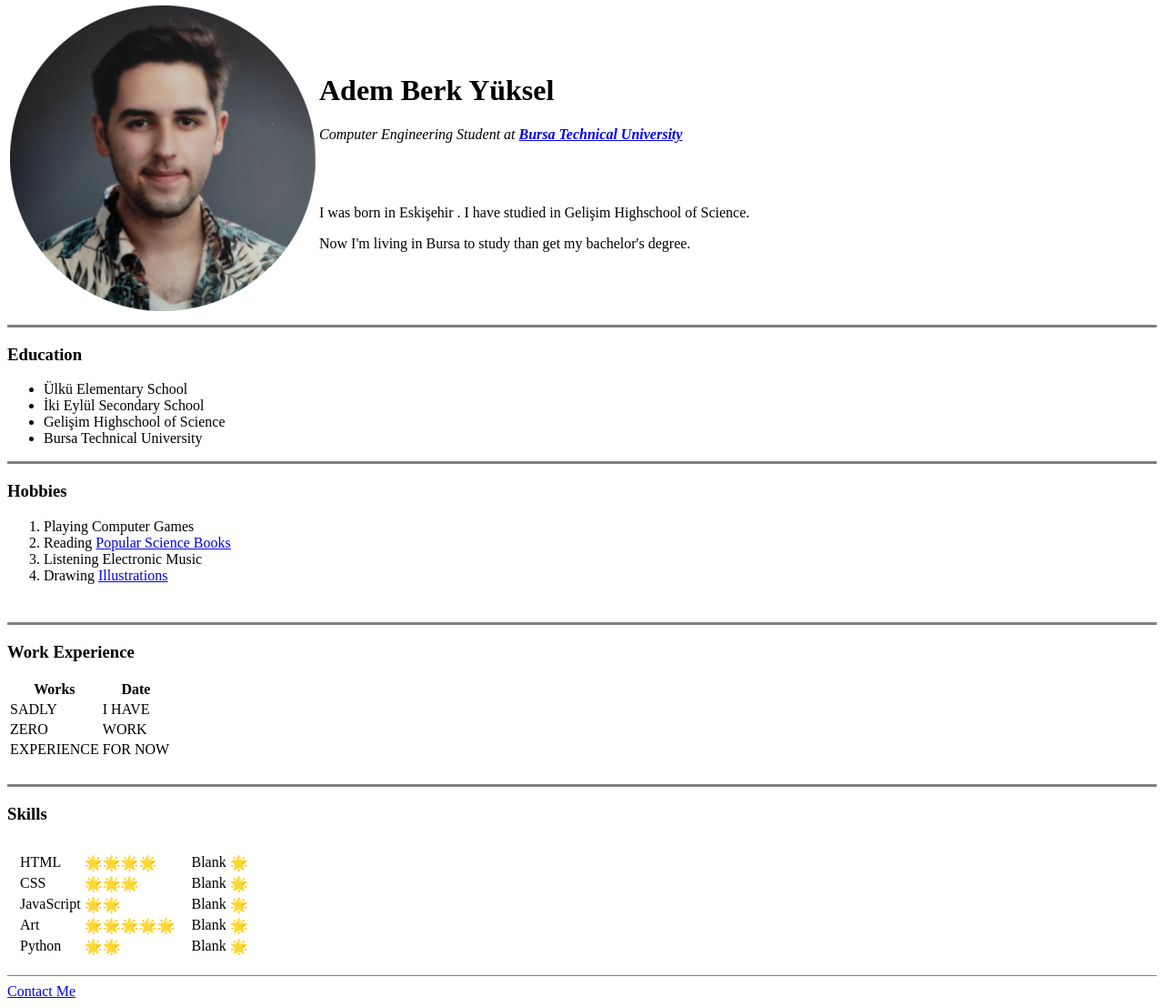
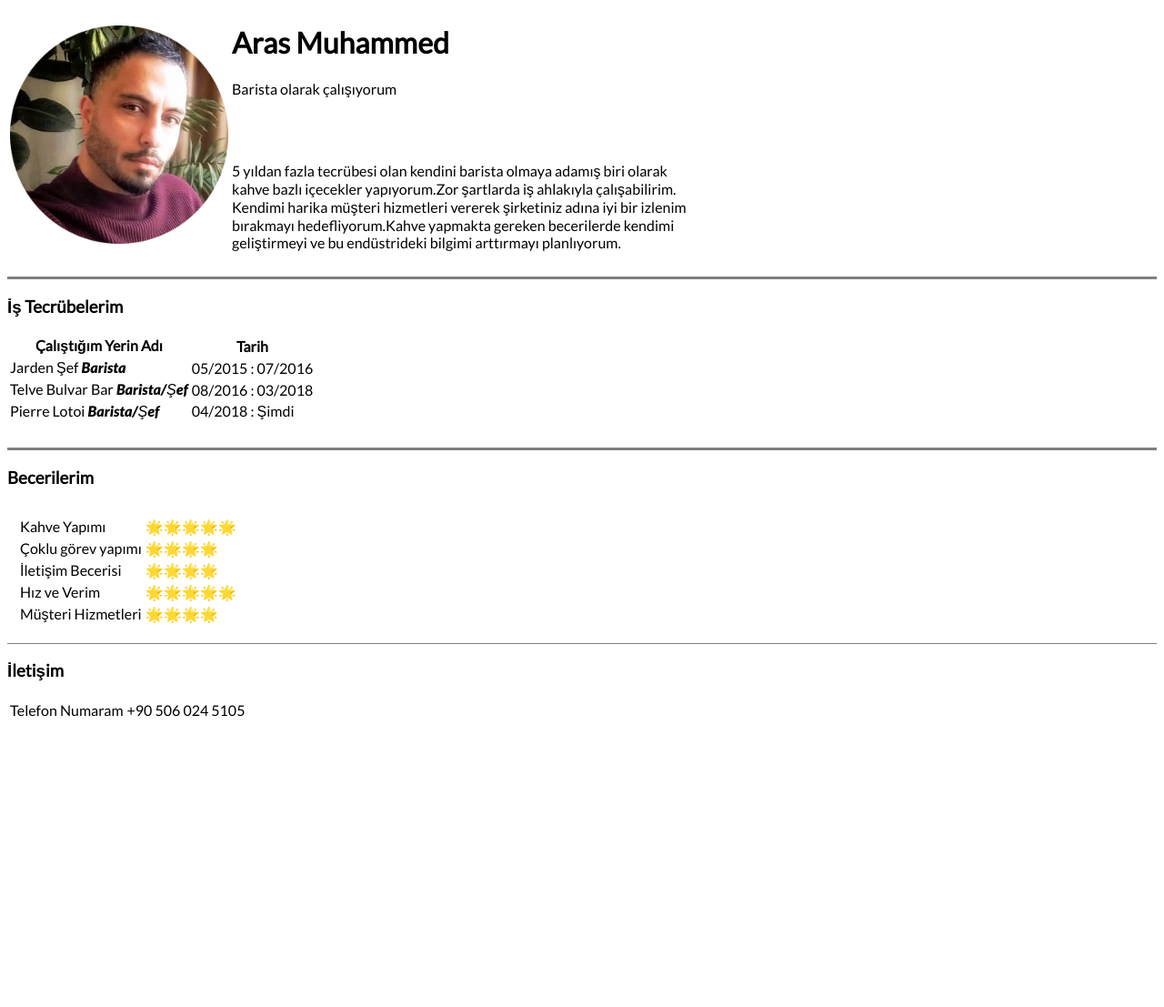
Before and after one commit to Codesque/My-First-CV, a plain HTML site: page index.html in a window 1280 px wide. Shown: the part 5-1112 px from the top of the page at 91% size. After the commit the page ends 806 px from the top, so only its background shows below. Drawn offline with Linux system fonts and the light colour scheme.

Commit message:
Add files via upload

```diff
--- /dev/null
+++ b/css.css
@@ -0,0 +1,11 @@
+body{
+  font-family: 'Lato', sans-serif;
+}
+
+.ozet{
+  width: 50%;
+}
+.aras{
+  height: 40%;
+  width: 15rem;
+}
--- a/index.html
+++ b/index.html
@@ -4,7 +4,12 @@
 
 <head>
   <meta charset="utf-8">
-  <title>Berg's Personal Website</title>
+  <link rel="preconnect" href="https://fonts.googleapis.com">
+  <link rel="preconnect" href="https://fonts.gstatic.com" crossorigin>
+  <link href="https://fonts.googleapis.com/css2?family=Lato:ital,wght@0,400;1,900&display=swap" rel="stylesheet">
+
+<link rel="stylesheet" href="css.css">
+  <title>Aras CV</title>
 </head>
 
 <body>
@@ -12,94 +17,75 @@
   <table>
     <tbody>
       <tr>
-        <td><img src="images/cphoto.png" alt="wow"></td>
+        <td><img src="images/Arashphoto.png" alt="wow" class="aras"></td>
         <td>
-          <h1> Adem Berk Yüksel </h1>
-          <p><em>Computer Engineering Student at <strong><a href="https://btu.edu.tr/">Bursa Technical University</a></strong></em></p>
+          <h1> Aras Muhammed </h1>
+          <p>Barista olarak çalışıyorum</p>
           <br>
           <br>
-          <p>I was born in Eskişehir . I have studied in Gelişim Highschool of Science. </p>
-          <p>Now I'm living in Bursa to study than get my bachelor's degree.</p>
+          <p class="ozet">5 yıldan fazla tecrübesi olan kendini barista olmaya adamış biri olarak kahve bazlı içecekler yapıyorum.Zor şartlarda iş ahlakıyla çalışabilirim. Kendimi harika müşteri hizmetleri vererek şirketiniz adına iyi bir izlenim bırakmayı hedefliyorum.Kahve yapmakta gereken becerilerde kendimi geliştirmeyi ve bu endüstrideki bilgimi arttırmayı planlıyorum.
+
+ </p>
+
         </td>
       </tr>
     </tbody>
   </table>
 
 
-
-
-
-
-
   <hr size="3" noshade>
-  <h3><strong>Education</strong></h3>
-  <ul>
-    <li>Ülkü Elementary School</li>
-    <li>İki Eylül Secondary School</li>
-    <li>Gelişim Highschool of Science</li>
-    <li>Bursa Technical University</li>
-  </ul>
-  <hr size="3" noshade>
-  <h3><strong>Hobbies</strong></h3>
-  <ol>
-    <li value="1">Playing Computer Games</li>
-    <li>Reading   <a href="images/mybooks.jpg"> Popular Science Books</a> </li>
-    <li>Listening Electronic Music </li>
-    <li>Drawing <a href="https://www.instagram.com/s/aGlnaGxpZ2h0OjE3ODc0MjQyMjI0MjAwNzYw?story_media_id=1743834598449386435_6784859350&utm_medium=share_sheet">Illustrations</a>  </li>
-  </ol>
-  <br>
-  <hr size="3" noshade>
-  <h3>Work Experience</h3>
+  <h3>İş Tecrübelerim</h3>
   <table>
     <thead>
-      <th>Works</th>
-      <th>Date</th>
+      <th>Çalıştığım Yerin Adı</th>
+      <th>Tarih</th>
     </thead>
 
 
     <tbody>
       <tr>
-        <td>SADLY</td>
-        <td>I HAVE</td>
+        <td>Jarden Şef <em>Barista</em> </td>
+        <td>05/2015 : 07/2016</td>
       </tr>
       <tr>
-        <td>ZERO</td>
-        <td>WORK</td>
+        <td>Telve Bulvar Bar  <em>Barista/Şef</em> </td>
+        <td>08/2016 : 03/2018</td>
       </tr>
       <tr>
-        <td>EXPERIENCE</td>
-        <td>FOR NOW</td>
+        <td>Pierre Lotoi <em>Barista/Şef</em> </td>
+        <td>04/2018  : Şimdi </td>
       </tr>
+
     </tbody>
   </table>
   <br>
   <hr size="3" noshade>
 
-  <h3>Skills</h3>
+  <h3>Becerilerim</h3>
   <table cellspacing="10">
     <tr>
       <td>
         <table>
           <tbody>
             <tr>
-              <td>HTML</td>
+              <td>Kahve Yapımı</td>
+              <td>🌟🌟🌟🌟🌟</td>
+            </tr>
+            <tr>
+              <td>Çoklu görev yapımı</td>
               <td>🌟🌟🌟🌟</td>
             </tr>
             <tr>
-              <td>CSS</td>
-              <td>🌟🌟🌟</td>
+              <td>İletişim Becerisi</td>
+              <td>🌟🌟🌟🌟</td>
             </tr>
             <tr>
-              <td>JavaScript</td>
-              <td>🌟🌟</td>
-            </tr>
-            <tr>
-              <td>Art</td>
+              <td>Hız ve Verim</td>
               <td>🌟🌟🌟🌟🌟</td>
             </tr>
             <tr>
-              <td>Python</td>
-              <td>🌟🌟</td>
+              <td>Müşteri Hizmetleri</td>
+              <td>🌟🌟🌟🌟</td>
             </tr>
 
 
@@ -110,29 +96,7 @@
 
         </table>
       </td>
-      <td>
-        <table>
-          <tbody>
-            <tr>
-              <td>Blank</td>
-              <td>🌟</td>
-            </tr>
-            <tr>
-              <td>Blank</td>
-              <td>🌟</td>
-            </tr>
-            <tr>
-              <td>Blank</td>
-              <td>🌟</td>
-            </tr>
-            <tr>
-              <td>Blank</td>
-              <td>🌟</td>
-            </tr>
-            <tr>
-              <td>Blank</td>
-              <td>🌟</td>
-            </tr>
+
 
 
           </tbody>
@@ -147,7 +111,13 @@
   </table>
 
   <hr size="1" noshade>
-  <a href="contact.html">Contact Me</a>
+<h3>İletişim</h1>
+<table>
+  <tr>
+    <td>Telefon Numaram</td>
+    <td>+90 506 024 5105</td>
+  </tr>
+</table>
 
 
 </body>
```
Also changed, not shown: images/Arashphoto.png (added).
